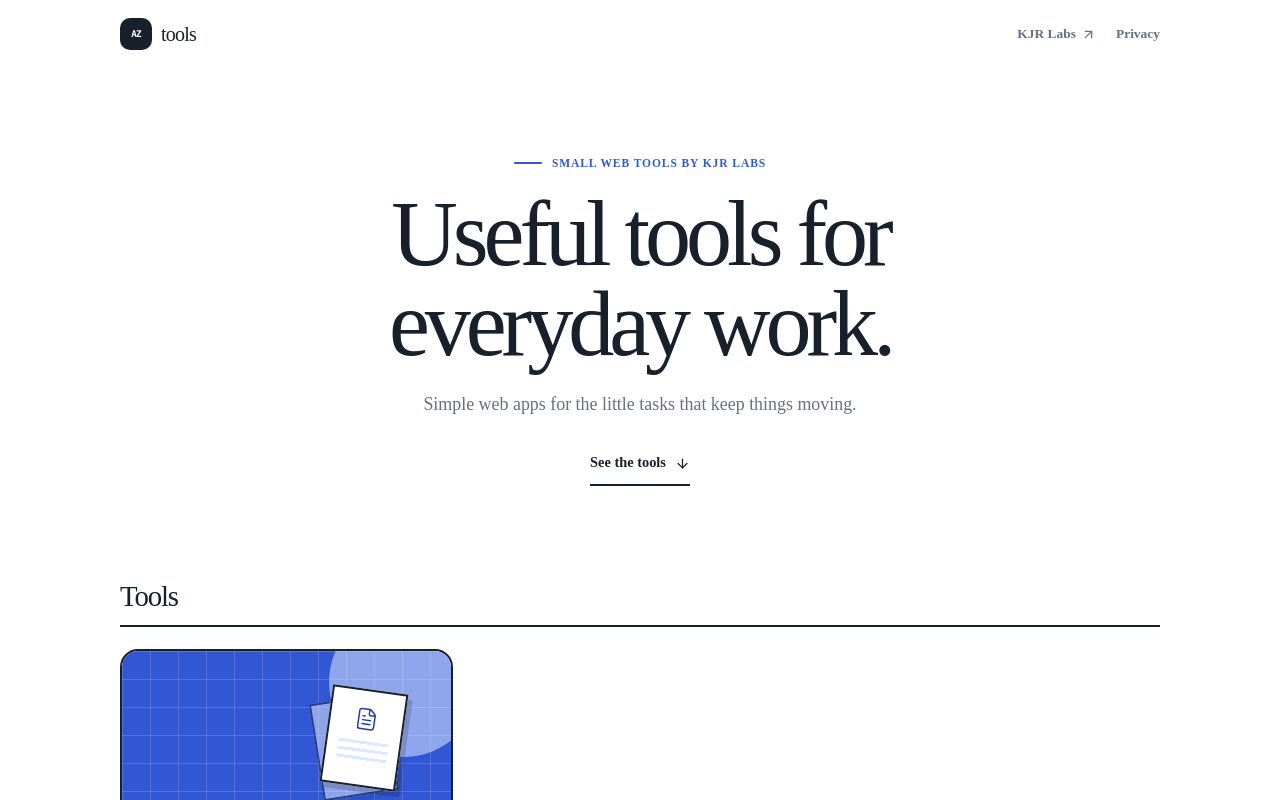
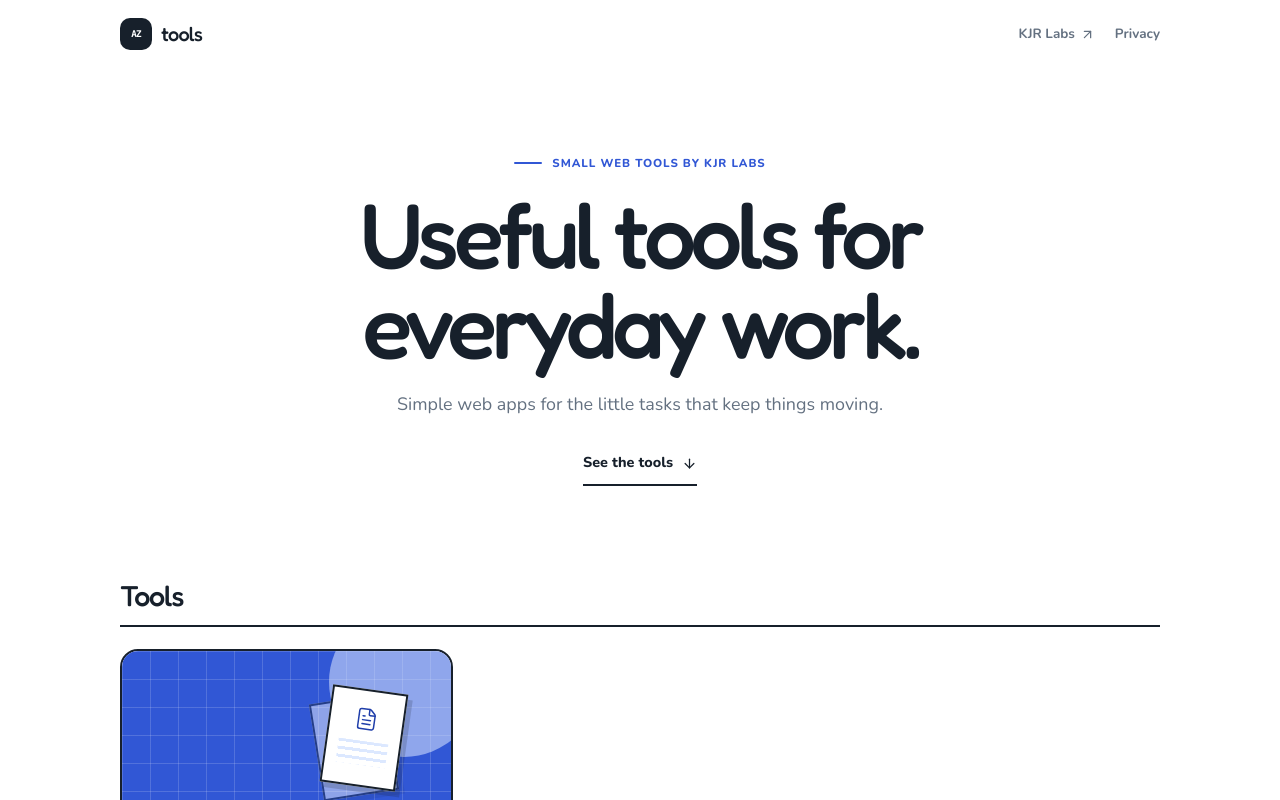
Before and after one commit to KshitijKoranne/aztools-next, a Next.js app: page / in a window 1280 px wide. Shown: the top 800 px of the page. Built offline with nearby package versions, Linux system fonts and the light colour scheme.

Commit message:
Fix AZ Tools font token inheritance

```diff
--- a/src/app/globals.css
+++ b/src/app/globals.css
@@ -9,8 +9,6 @@
   --accent-soft: #dce8ff;
   --accent-pale: #eef5ff;
   --white: #ffffff;
-  --display: var(--font-display), Arial, sans-serif;
-  --sans: var(--font-sans), Arial, sans-serif;
   --mono: ui-monospace, SFMono-Regular, Menlo, Monaco, Consolas, monospace;
 }
 
@@ -32,6 +30,8 @@ html {
 }
 
 body {
+  --display: var(--font-display), Arial, sans-serif;
+  --sans: var(--font-sans), Arial, sans-serif;
   margin: 0;
   background: var(--paper);
   color: var(--ink);
```
